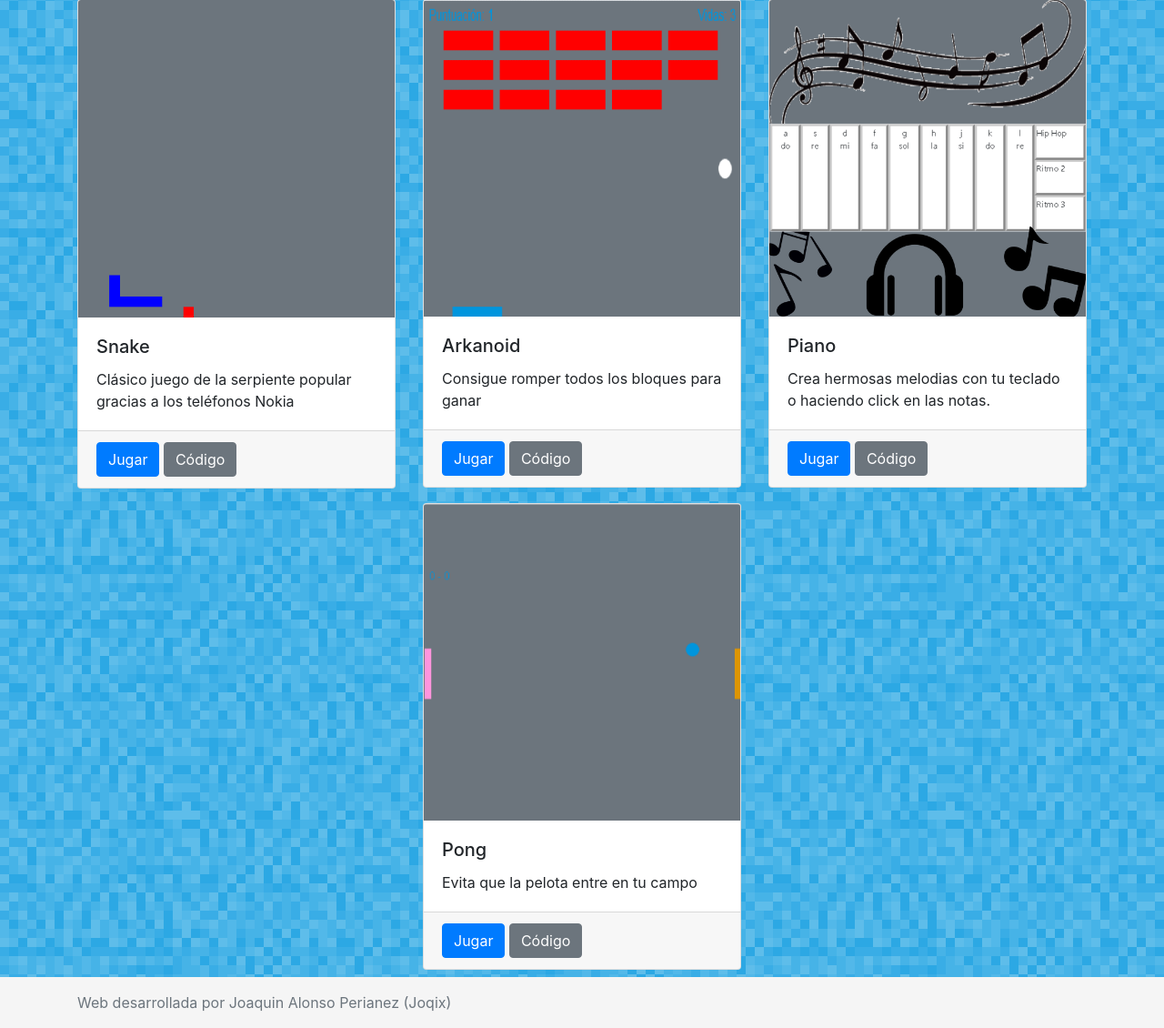
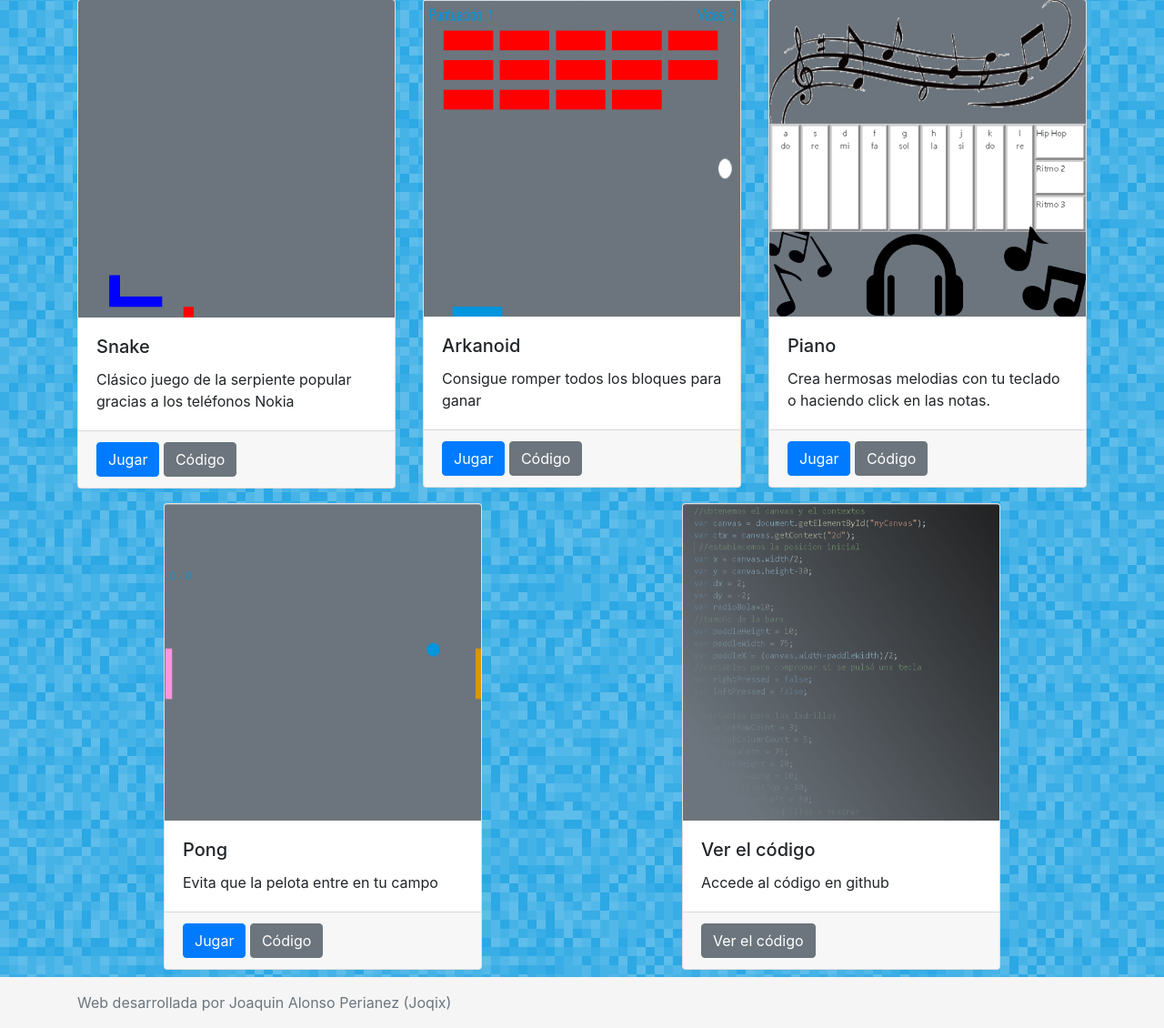
Before and after one commit to dam1-joqix/JoqixGames, a PHP site: page /codigo/ in a window 1280 px wide. Shown: the part 189-1319 px from the top of the page at 91% size. Run offline with PHP 8.4, Linux system fonts and the light colour scheme; the visitor is signed in with stand-in values (Sample User, id 1); some libraries are stand-ins or nearby versions.

Commit message:
añadidos enlaces a github y fondo code
Se han añadido los enlaces al código de los juegos y se ha puesto el color de fondo a la etiqueta code para que se vea correctamente

```diff
--- a/_notes/dwsync.xml
+++ b/_notes/dwsync.xml
@@ -9,4 +9,5 @@
 <file name="logout.php" server="ftpupload.net/htdocs/" local="132034533861473690" remote="132034322400000000" Dst="2" />
 <file name="register.php" server="ftpupload.net/htdocs/" local="132034533065635078" remote="132034322400000000" Dst="2" />
 <file name="privacidad.php" server="ftpupload.net/htdocs/" local="132034533610000000" remote="132034322400000000" Dst="2" />
+<file name=".gitattributes" server="ftpupload.net/htdocs/" local="132035316377724124" remote="132035106000000000" Dst="2" />
 </dwsync>
--- a/codigo/arcanoid.php
+++ b/codigo/arcanoid.php
@@ -335,7 +335,7 @@ draw();
 		</div>
 		<div class="col text-center">
 			<i class="fab fa-github" style="font-size: 5em"></i>
-			<p>Puedes ver el código aquí: <a href="#" target="_blank">http://example.com</a></p>
+			<p>Puedes ver el código aquí: <a href="https://github.com/dam1-joqix/JoqixGames/tree/master/juegos/arcanoid" target="_blank">https://github.com/dam1-joqix/JoqixGames/tree/master/juegos/arcanoid</a></p>
 		</div>
 		</div>
 
--- a/codigo/index.php
+++ b/codigo/index.php
@@ -91,7 +91,18 @@
                   </div>
                 </div><!--/card-->
               </div><!--/col-->
-
+             <div class="col-md-4 col-sm-6 col-12 m-auto">
+                <div class="card my-2" >
+                    <img src="../img/codigo.png" class="card-img-top" alt="...">
+                    <div class="card-body">
+                        <h5 class="card-title">Ver el código</h5>
+                        <p class="card-text">Accede al código en github</p>
+                    </div>
+                    <div class="card-footer">
+                      <a href="https://github.com/dam1-joqix/JoqixGames/tree/master/juegos" target="_blank" class="btn btn-secondary ">Ver el código</a>
+                  </div>
+                </div><!--/card-->
+              </div><!--/col-->
 
         </div><!--/row-->
 	  <?php endif;?>
--- a/codigo/piano.php
+++ b/codigo/piano.php
@@ -404,7 +404,7 @@ function sonido(sonido){
 		</div>
 		<div class="col text-center">
 			<i class="fab fa-github" style="font-size: 5em"></i>
-			<p>Puedes ver el código aquí: <a href="#" target="_blank">http://example.com</a></p>
+			<p>Puedes ver el código aquí: <a href="https://github.com/dam1-joqix/JoqixGames/tree/master/juegos/piano" target="_blank">https://github.com/dam1-joqix/JoqixGames/tree/master/juegos/piano</a></p>
 		</div>
 		</div>
 
--- a/codigo/pong.php
+++ b/codigo/pong.php
@@ -287,7 +287,7 @@ draw();
 		</div>
 		<div class="col text-center">
 			<i class="fab fa-github" style="font-size: 5em"></i>
-			<p>Puedes ver el código aquí: <a href="#" target="_blank">http://example.com</a></p>
+			<p>Puedes ver el código aquí: <a href="https://github.com/dam1-joqix/JoqixGames/tree/master/juegos/pong" target="_blank">https://github.com/dam1-joqix/JoqixGames/tree/master/juegos/pong</a></p>
 		</div>
 		</div>
 
--- a/codigo/snake.php
+++ b/codigo/snake.php
@@ -355,7 +355,7 @@ setInterval("main()", velocidad);
 		</div>
 		<div class="col text-center">
 			<i class="fab fa-github" style="font-size: 5em"></i>
-			<p>Puedes ver el código aquí: <a href="#" target="_blank">http://example.com</a></p>
+			<p>Puedes ver el código aquí: <a href="https://github.com/dam1-joqix/JoqixGames/tree/master/juegos/snake" target="_blank">https://github.com/dam1-joqix/JoqixGames/tree/master/juegos/snake</a></p>
 		</div>
 		</div>
 
--- a/css/_notes/dwsync.xml
+++ b/css/_notes/dwsync.xml
@@ -1,6 +1,6 @@
 <?xml version="1.0" encoding="utf-8" ?>
 <dwsync>
-<file name="main.css" server="ftpupload.net/htdocs/" local="132034630921364428" remote="132034414800000000" Dst="2" />
+<file name="main.css" server="ftpupload.net/htdocs/" local="132035323377053615" remote="132035107200000000" Dst="2" />
 <file name="forms.css" server="ftpupload.net/htdocs/" local="132034527681150821" remote="132034311000000000" Dst="2" />
 <file name="piano.css" server="ftpupload.net/htdocs/" local="132034542558896714" remote="132034326000000000" Dst="2" />
 <file name="codigo.css" server="ftpupload.net/htdocs/" local="132034514117309243" remote="132034298400000000" Dst="2" />
--- a/css/main.css
+++ b/css/main.css
@@ -35,7 +35,7 @@ a, a:visited{
 a:hover, a:active{
 	color: pink;
 }
-p{
+p, code{
 	background-color: rgba(31,30,30,0.15);
 }
 a.btn{
--- a/juegos/snake/js/_notes/dwsync.xml
+++ b/juegos/snake/js/_notes/dwsync.xml
@@ -1,4 +1,4 @@
 <?xml version="1.0" encoding="utf-8" ?>
 <dwsync>
-<file name="snake.js" server="ftpupload.net/htdocs/" local="132031058135458188" remote="132012641400000000" Dst="2" />
+<file name="snake.js" server="ftpupload.net/htdocs/" local="132034642919909719" remote="132035106000000000" Dst="2" />
 </dwsync>
```
Also changed, not shown: codigo/_notes/dwsync.xml (+5 -5 lines).
